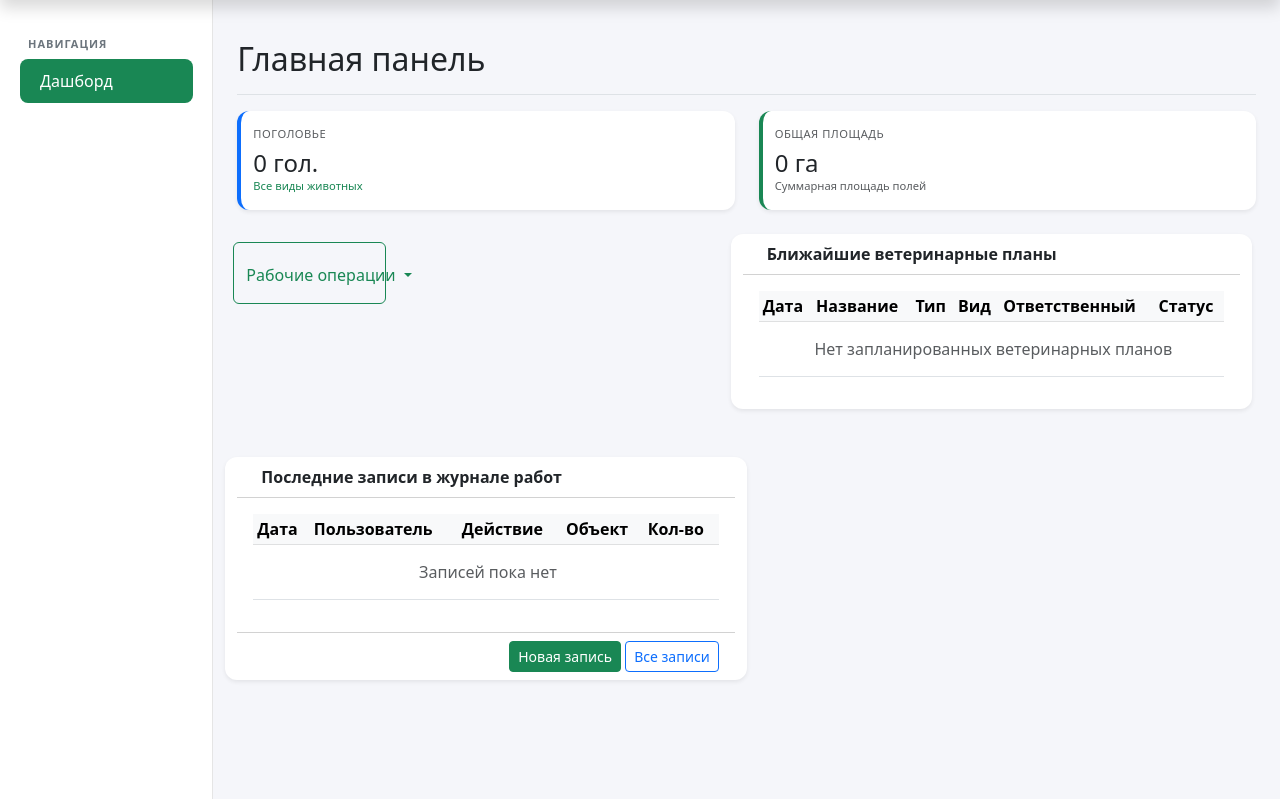
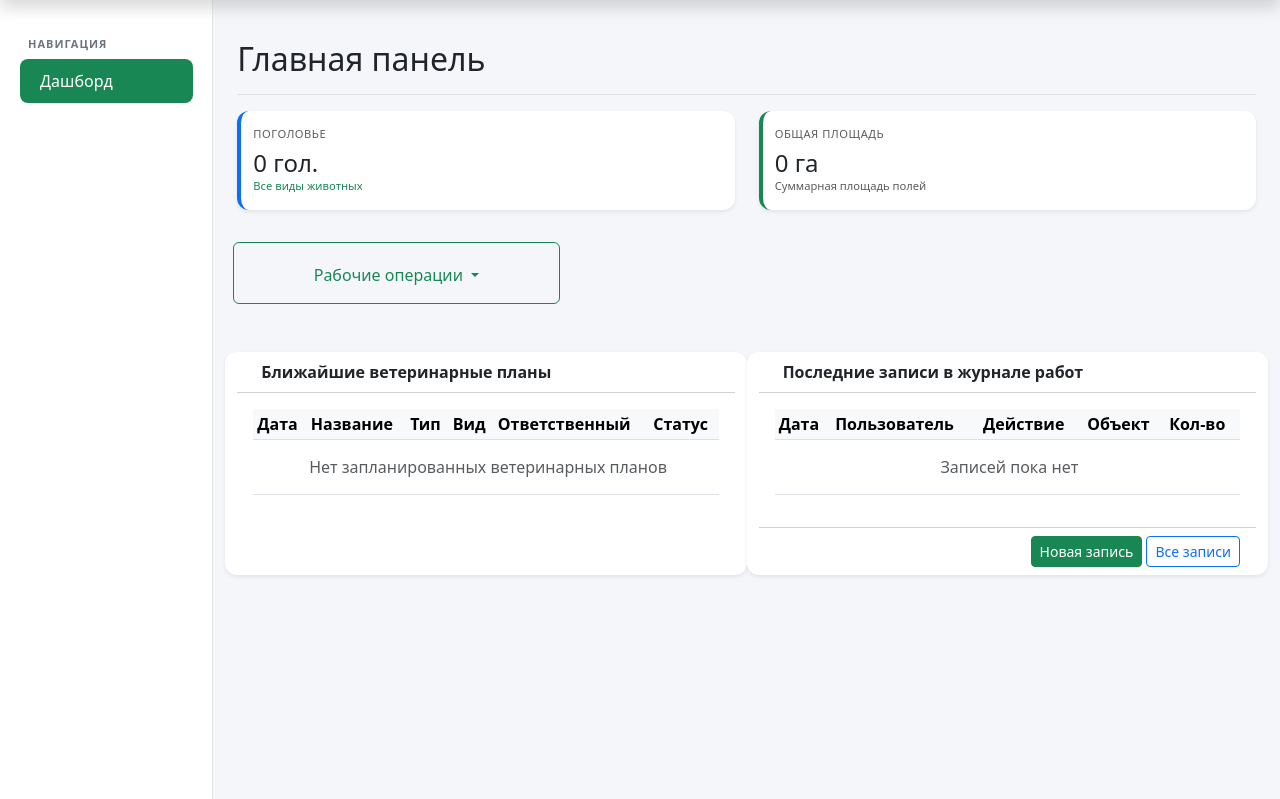
Before and after one commit to VinCat01/FarmApp, a Django app: page / in a window 1280 px wide. Shown: the part 48-847 px from the top of the page. Run offline with Django 5.2, Linux system fonts and the light colour scheme; the visitor is signed in with stand-in values (Sample User, id 1); data comes from the database, SQL or seed files in the repository; data that the repository does not hold is empty; some libraries are stand-ins or nearby versions.

Commit message:
Еще исправление стилей надеюсь щас пойду спать V2

```diff
--- a/farm/templates/farm/index.html
+++ b/farm/templates/farm/index.html
@@ -30,7 +30,7 @@
 
 <!-- Финансовые карточки (только для менеджеров и админов) -->
 {% if is_manager or is_admin_role %}
-<div class="row row-cols-2 row-cols-lg-4 g-3 mb-4 align-items-stretch">
+<div class="row row-cols-2 row-cols-lg-4 g-3 mb-4 align-items-stretch w-100" >
     <div class="col">
         <a href="{% url 'farm:sale_order_list' %}" class="text-decoration-none">
             <div class="card h-100 shadow-sm border-info border-start border-4">
@@ -81,7 +81,7 @@
 {% endif %}
 
 <!-- Быстрые ссылки -->
-<div class="row row-cols-1 row-cols-md-3 g-3 mb-4">
+<div class="row row-cols-1 row-cols-md-3 g-3 mb-4 w-100" >
     <!-- Рабочие операции (Dropdown) -->
     <div class="col-md-4">
         <div class="dropdown">
```
